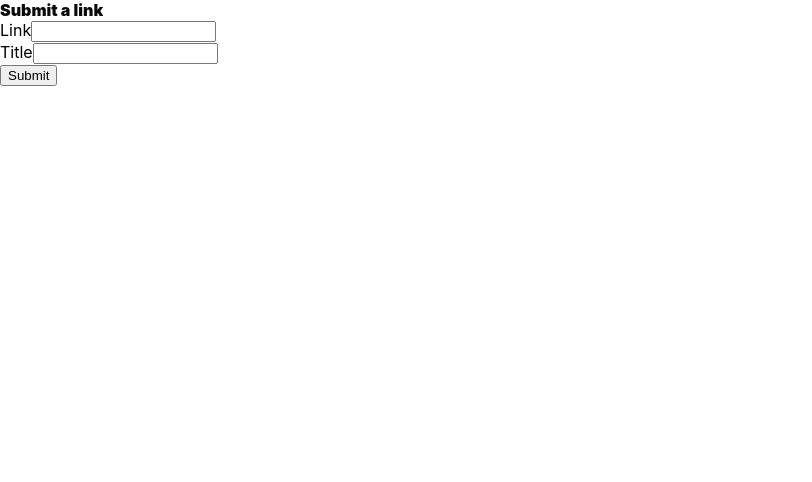
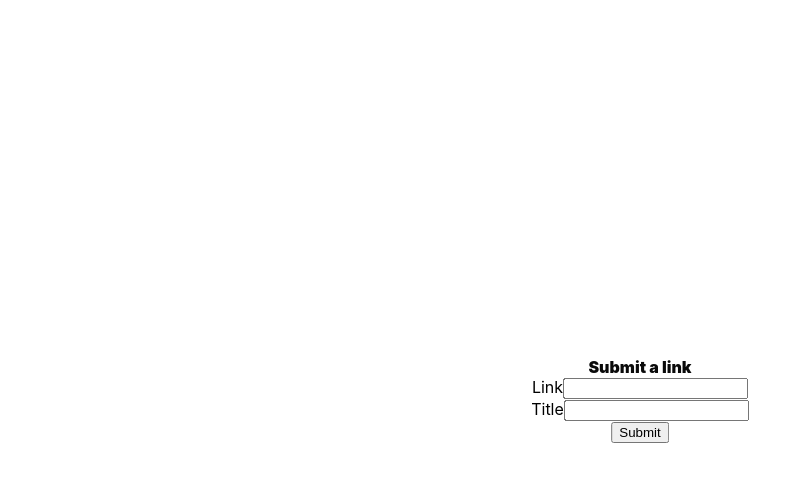
Before and after one commit to AmmanMeb/Fullstack, a React (Create React App) app in the folder Client/: page /SubmitPage in a window 1280 px wide. Shown: the top 482 px of the page, without its empty margins (0-812 px from the left). Built offline with nearby package versions, Linux system fonts and the light colour scheme.

Commit message:
Add files via upload

```diff
--- a/Client/src/components/submitPageComponents/submitPage.scss
+++ b/Client/src/components/submitPageComponents/submitPage.scss
@@ -1,6 +1,15 @@
 $black: rgb(10, 10, 10);
+$fifty: 50%;
 
 .title {
     color: $black;
     font-weight: 900;
 }
+
+.centered {
+    position: absolute;
+    top: $fifty;
+    left: $fifty;
+    transform: translate(-50%, -50%);
+    text-align: center;
+}
```
